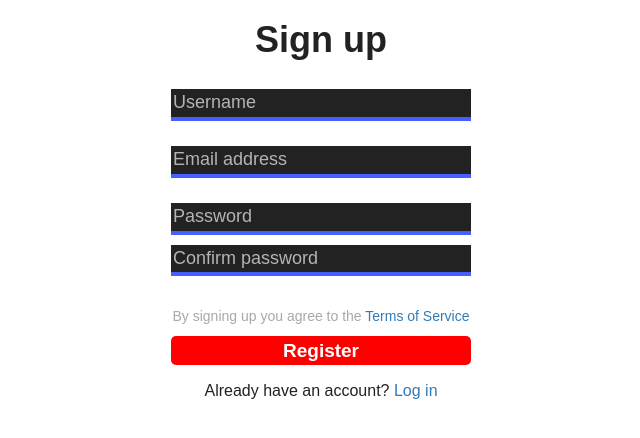
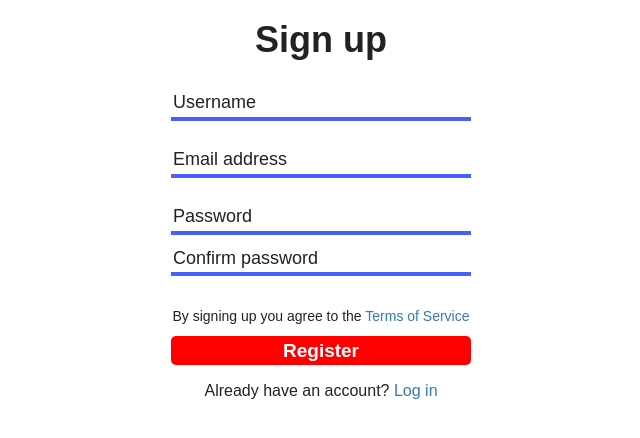
Before and after one commit to Stanned/HutsGames, a PHP site: page /register/ in a window 1280 px wide. Shown: the part 78-516 px from the top of the page, without its empty margins (319-959 px from the left). Run offline with PHP 8.4, Linux system fonts and the light colour scheme; some web fonts are replaced.

Commit message:
Register Page Light/Dark Mode

```diff
--- a/Website/register/index.html
+++ b/Website/register/index.html
@@ -50,7 +50,7 @@
             <input class="registerforminput arrow-togglable passwordBox" autocomplete="off" type="password" placeholder="Password" name="password" id="passwordInput" onkeyup="checkPassword();" required></br>
             <input class="registerforminput arrow-togglable" autocomplete="off" type="password" placeholder="Confirm password" name="passwordConfirm" id="passwordConfirmInput" onkeyup="checkPasswordsSame()" required></br>
             <span id="message"></span><br>
-            <p id="TermsAcceptLine"> By signing up you agree to the <a href="../terms-of-service.html" target="blank_">Terms of Service</a></p>
+            <p id="TermsAcceptLine">By signing up you agree to the <a href="../terms-of-service.html" target="blank_">Terms of Service</a></p>
             <input class="registerButton" type="submit" name="submitRegisterForm" value="Register" id="registerClick"  />
             <p class="AlreadyRegistered">Already have an account? <a href="../log-in">Log in</a></p>
         </form>
--- a/Website/register/register.css
+++ b/Website/register/register.css
@@ -7,8 +7,8 @@
   border-left: 0px;
   border-top: 0px;
   border-right: 0px;
-  background: #222222;
-  color: white;
+  background: transparent;
+  color: var(--color-primary);
   transition-duration: 0.7s;
 }
 /*Als je in een tekstvakje typt, laat dat niet zo'n lelijke border zien*/
@@ -30,7 +30,7 @@ input.registerforminput:focus {
 }
 /*Opmaak van tekst naast checkbox*/
 #TermsAcceptLine{
-  color: rgb(168, 168, 168);
+  color: var(--color-primary);
   font-size: 14px;
 }
 /*Grootte van de checkbox*/
@@ -69,27 +69,14 @@ input[type='checkbox'] {
 }
 /*Geeft grijze kleur aan de placeholders in alle browsers*/
 ::placeholder {
-  color: rgb(180, 180, 180);
+  color: var(--color-primary);
   opacity: 1;
 }
 :-ms-input-placeholder {
-  color: rgb(180, 180, 180);
+  color: var(--color-primary);
 }
 ::-ms-input-placeholder {
-  color: rgb(180, 180, 180);
-}
-/*Zorgt ervoor dat als je auto-fill gebruikt de achtergrond van de input niet zo'n lelijke kleur krijgt.*/
-input:-webkit-autofill,
-input:-webkit-autofill:hover,
-input:-webkit-autofill:focus,
-textarea:-webkit-autofill,
-textarea:-webkit-autofill:hover,
-textarea:-webkit-autofill:focus,
-select:-webkit-autofill,
-select:-webkit-autofill:hover,
-select:-webkit-autofill:focus {
-  -webkit-text-fill-color: white;
-  -webkit-box-shadow: 0 0 0px 1000px #141414 inset;
+  color: var(--color-primary);
 }
 /*Opmaak voor de line die vraagt of je al geregistreerd bent*/
 .AlreadyRegistered{
```
Also changed, not shown: other parts of Website/register/register.css (+26 -12 lines).
